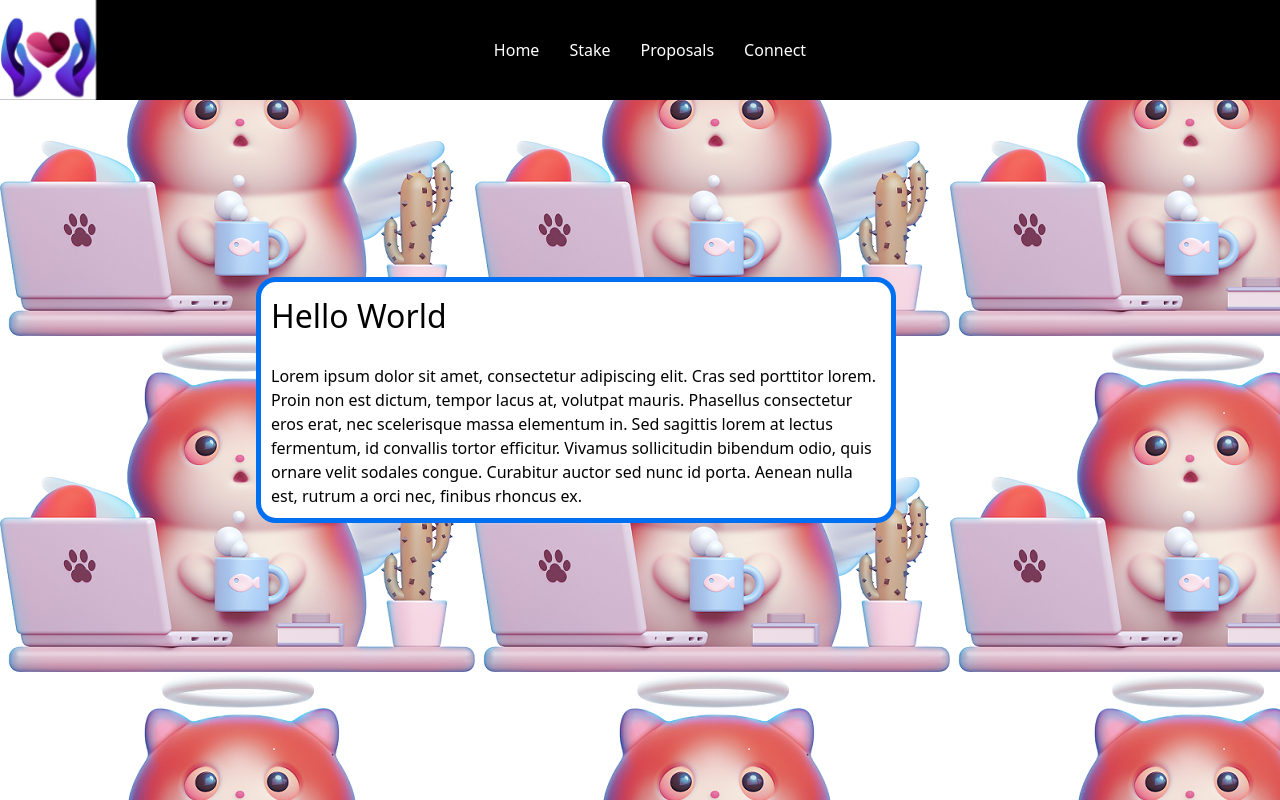
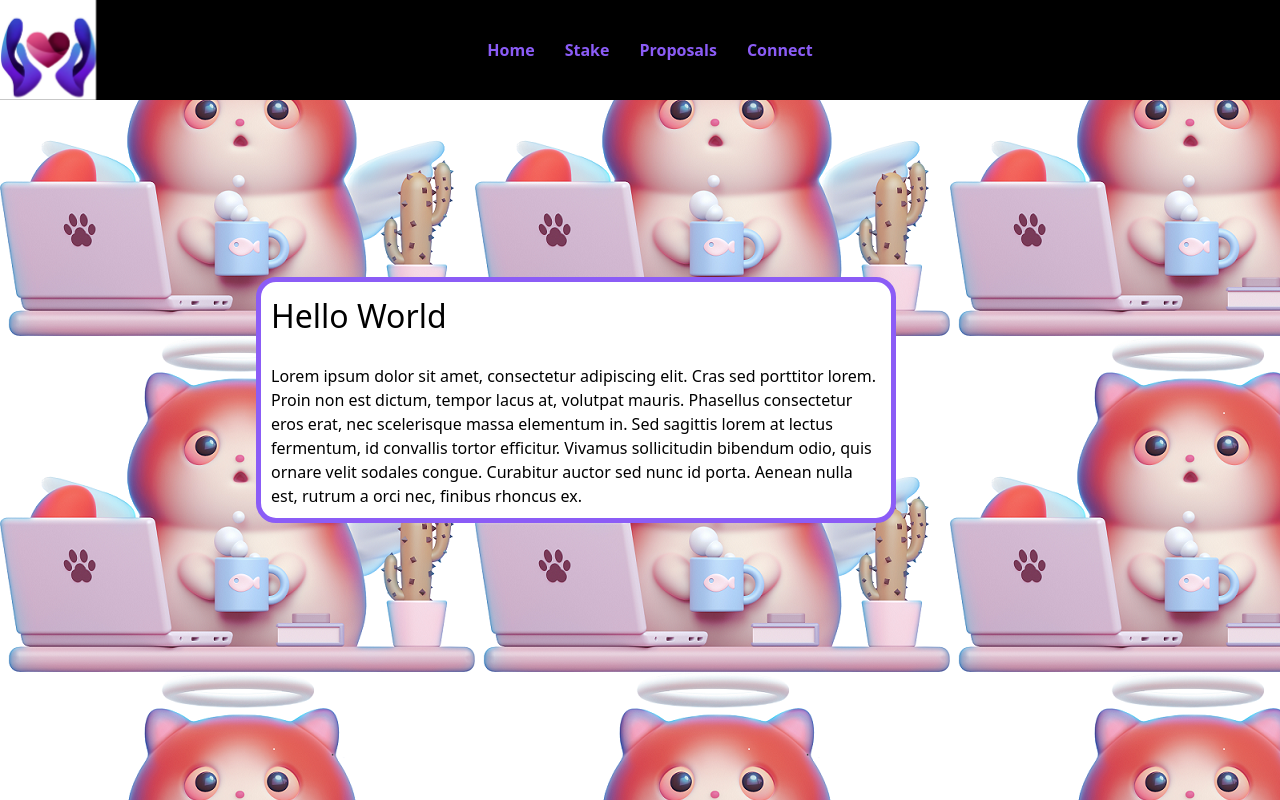
Before and after one commit to rav-coder/GoodDAO, a Next.js app: page / in a window 1280 px wide. Shown: the top 800 px of the page. Built offline with nearby package versions, Linux system fonts and the light colour scheme.

Commit message:
some small updates

```diff
--- a/styles/Home.module.css
+++ b/styles/Home.module.css
@@ -14,7 +14,7 @@
   background-color: #fff;
   border-width: 5px;
   border-radius: 20px;
-  border-color: #0070f3;
+  border-color: #8b5cf6;
   margin: 0;
 }
 
--- a/styles/Nav.module.css
+++ b/styles/Nav.module.css
@@ -3,7 +3,8 @@
     width: 100vw;
     padding: 10px;
     background: #000000;
-    color: #fff;
+    color: #8B5CF6;
+    font-weight: bold;
     display: flex;
     align-items: center;
     justify-content: flex-start;
```
